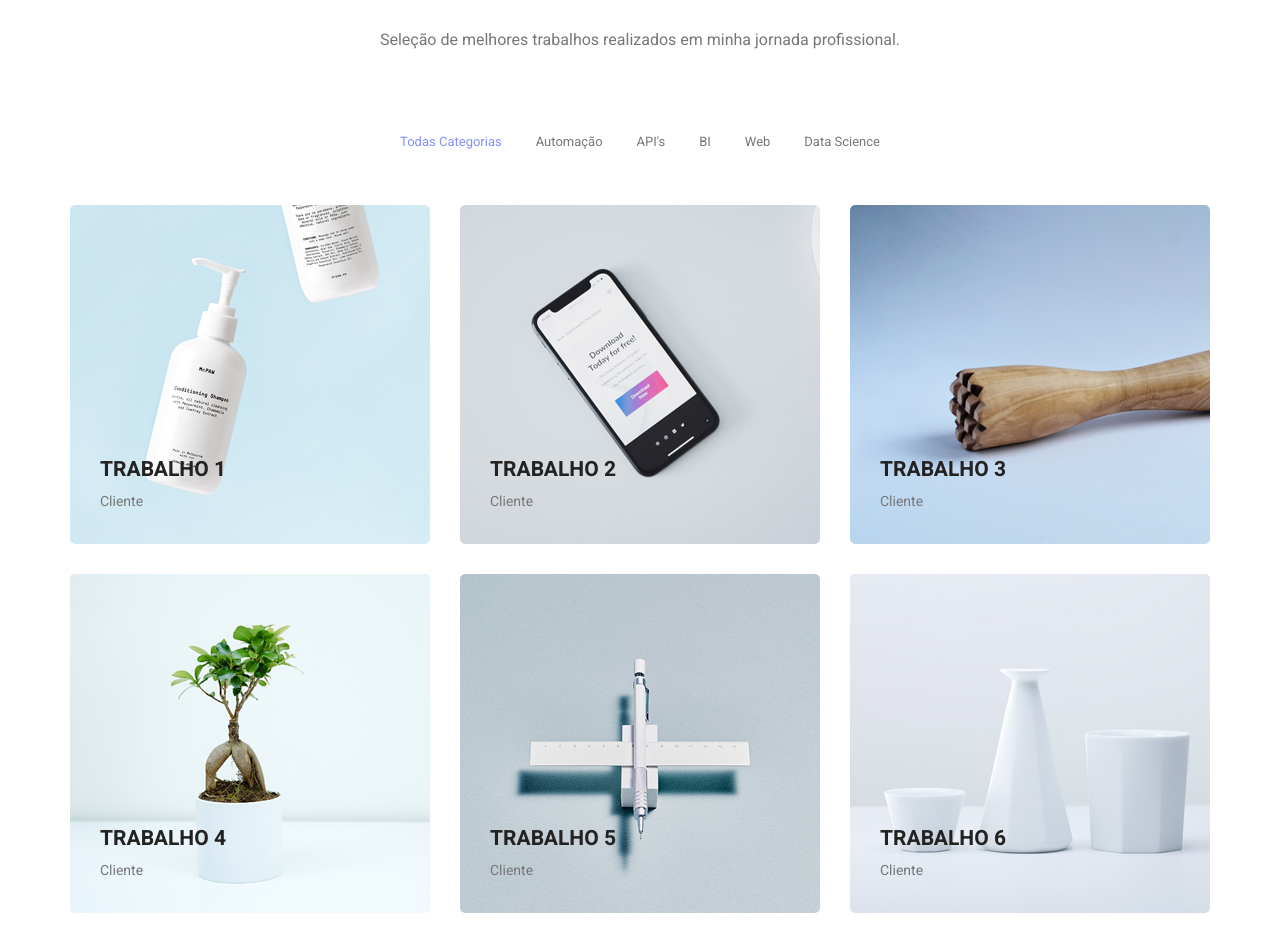
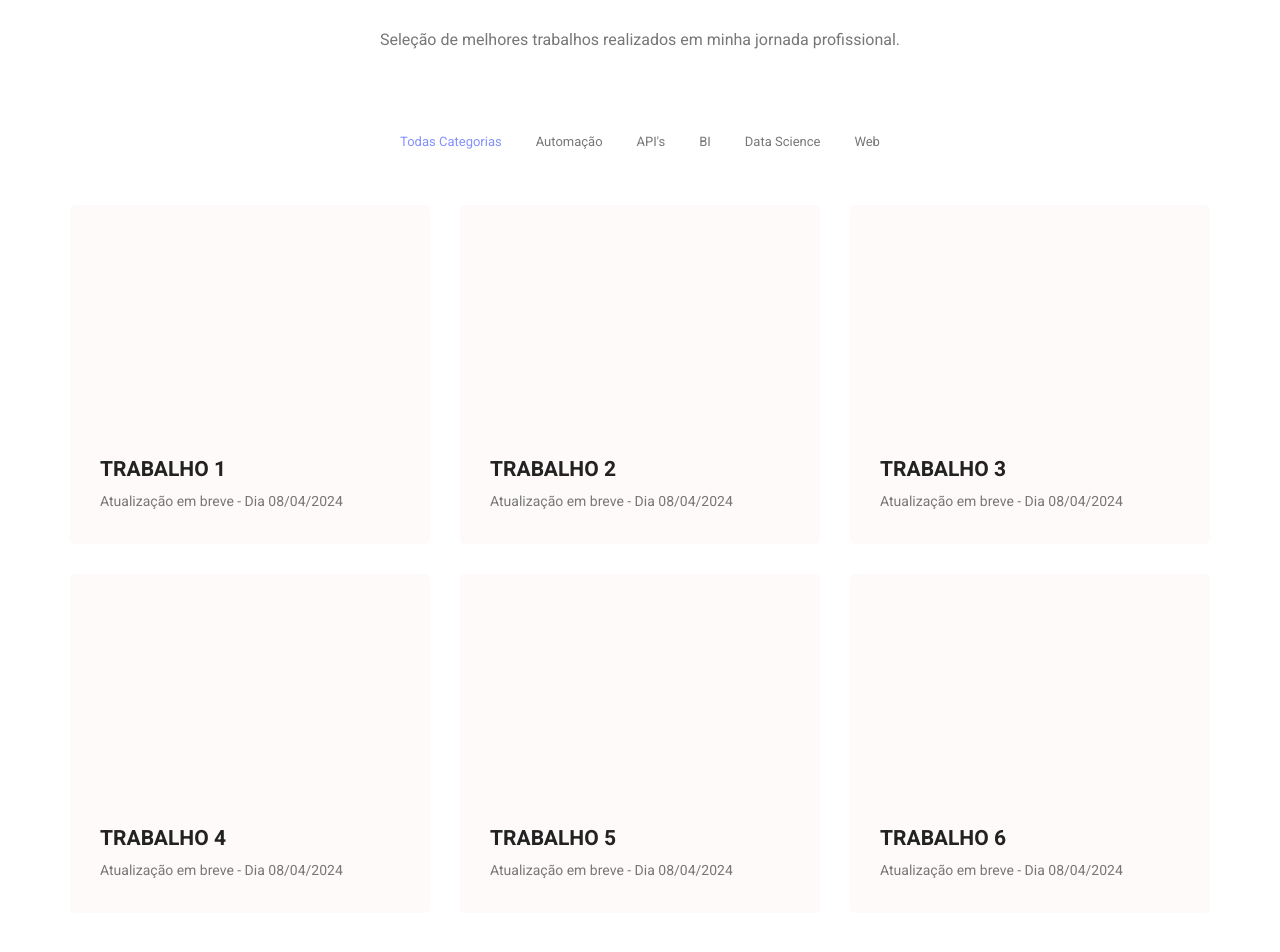
Before and after one commit to daniloandrade47/Portfolio, a plain HTML site: page index.html in a window 1280 px wide. Shown: the part 5940-6892 px from the top of the page. Drawn offline with nearby package versions, Linux system fonts and the light colour scheme; some packages are replaced by stand-ins of ours.

Commit message:
Alteração das imagens do Artigos, Portfólio e Currículo

```diff
--- a/index.html
+++ b/index.html
@@ -395,62 +395,62 @@
 						<li data-filter=".brand"><a href="#">Automação</a></li>
 						<li data-filter=".work"><a href="#">API's</a></li>
 						<li data-filter=".web"><a href="#">BI</a></li>
+						<li data-filter=".web"><a href="#">Data Science</a></li>
 						<li data-filter=".web"><a href="#">Web</a></li>
-						<li data-filter=".web"><a href="#">Data Science</a></li>
 					</ul>
 				</div>
 				<div class="projects_inner row">
 					<div class="col-lg-4 col-sm-6 brand web">
 						<div class="projects_item">
-							<img class="img-fluid" src="img/projects/projects-1.jpg" alt="">
+							<img class="img-fluid" src="img/projects/projeto_blank.png" alt="">
 							<div class="projects_text">
 								<a href="portfolio-details.html"><h4>TRABALHO 1</h4></a>
-								<p>Cliente</p>
+								<p>Atualização em breve - Dia 08/04/2024</p>
 							</div>
 						</div>
 					</div>
 					<div class="col-lg-4 col-sm-6 brand work">
 						<div class="projects_item">
-							<img class="img-fluid" src="img/projects/projects-2.jpg" alt="">
+							<img class="img-fluid" src="img/projects/projeto_blank.png" alt="">
 							<div class="projects_text">
 								<a href="portfolio-details.html"><h4>TRABALHO 2</h4></a>
-								<p>Cliente</p>
+								<p>Atualização em breve - Dia 08/04/2024</p>
 							</div>
 						</div>
 					</div>
 					<div class="col-lg-4 col-sm-6 work">
 						<div class="projects_item">
-							<img class="img-fluid" src="img/projects/projects-3.jpg" alt="">
+							<img class="img-fluid" src="img/projects/projeto_blank.png" alt="">
 							<div class="projects_text">
 								<a href="portfolio-details.html"><h4>TRABALHO 3</h4></a>
-								<p>Cliente</p>
+								<p>Atualização em breve - Dia 08/04/2024</p>
 							</div>
 						</div>
 					</div>
 					<div class="col-lg-4 col-sm-6 brand web">
 						<div class="projects_item">
-							<img class="img-fluid" src="img/projects/projects-4.jpg" alt="">
+							<img class="img-fluid" src="img/projects/projeto_blank.png" alt="">
 							<div class="projects_text">
 								<a href="portfolio-details.html"><h4>TRABALHO 4</h4></a>
-								<p>Cliente</p>
+								<p>Atualização em breve - Dia 08/04/2024</p>
 							</div>
 						</div>
 					</div>
 					<div class="col-lg-4 col-sm-6 brand work">
 						<div class="projects_item">
-							<img class="img-fluid" src="img/projects/projects-5.jpg" alt="">
+							<img class="img-fluid" src="img/projects/projeto_blank.png" alt="">
 							<div class="projects_text">
 								<a href="portfolio-details.html"><h4>TRABALHO 5</h4></a>
-								<p>Cliente</p>
+								<p>Atualização em breve - Dia 08/04/2024</p>
 							</div>
 						</div>
 					</div>
 					<div class="col-lg-4 col-sm-6 brand work web">
 						<div class="projects_item">
-							<img class="img-fluid" src="img/projects/projects-6.jpg" alt="">
+							<img class="img-fluid" src="img/projects/projeto_blank.png" alt="">
 							<div class="projects_text">
 								<a href="portfolio-details.html"><h4>TRABALHO 6</h4></a>
-								<p>Cliente</p>
+								<p>Atualização em breve - Dia 08/04/2024</p>
 							</div>
 						</div>
 					</div>
@@ -532,7 +532,7 @@
         				<div class="l_blog_item">
         					<div class="l_blog_img">
 								<a href="https://www.linkedin.com/pulse/gerindo-fluxos-de-trabalho-com-airflow-danilo-s-andrade-g1v5e/?trackingId=8pr9U6vnT5qLPwsZBd%2FcbQ%3D%3D" target="_blank">
-        							<!--<img class="img-fluid" src="img/artigo3.jpg" alt="" height="360" width="180">-->
+        							<img class="img-fluid" src="img/artigo3.png" alt="">
 								</a>
         					</div>
         					<div class="l_blog_text">
@@ -552,7 +552,7 @@
         				<div class="l_blog_item">
         					<div class="l_blog_img">
 								<a href="https://www.linkedin.com/pulse/sql-nosso-feij%25C3%25A3o-com-arroz-de-cada-dia-danilo-s-andrade-w9jof/?trackingId=8pr9U6vnT5qLPwsZBd%2FcbQ%3D%3D" target="_blank">
-        							<!--<img class="img-fluid" src="img/artigo2.png" alt="" height="360" width="180">-->
+        							<img class="img-fluid" src="img/artigo2.png" alt="">
 								</a>
         					</div>
         					<div class="l_blog_text">
@@ -570,7 +570,7 @@
         				<div class="l_blog_item">
         					<div class="l_blog_img">
 								<a href="https://www.linkedin.com/pulse/se-pudesse-lhe-dar-um-conselho-seria-seja-persistente-s-andrade/?trackingId=L2XzaMlcQouP%2BUBhm8sCOQ%3D%3D" target="_blank">
-        							<!--<img class="img-fluid" src="img/artigo1.png" alt="" height="360" width="180">-->
+        							<img class="img-fluid" src="img/artigo1.png" alt="">
 								</a>
         					</div>
         					<div class="l_blog_text">
```
Also changed, not shown: img/artigo1.png, img/artigo2.png, img/artigo3.jpg (deleted), img/artigo3.png (added), img/projects/projeto_blank.png (added), 1 other file.
